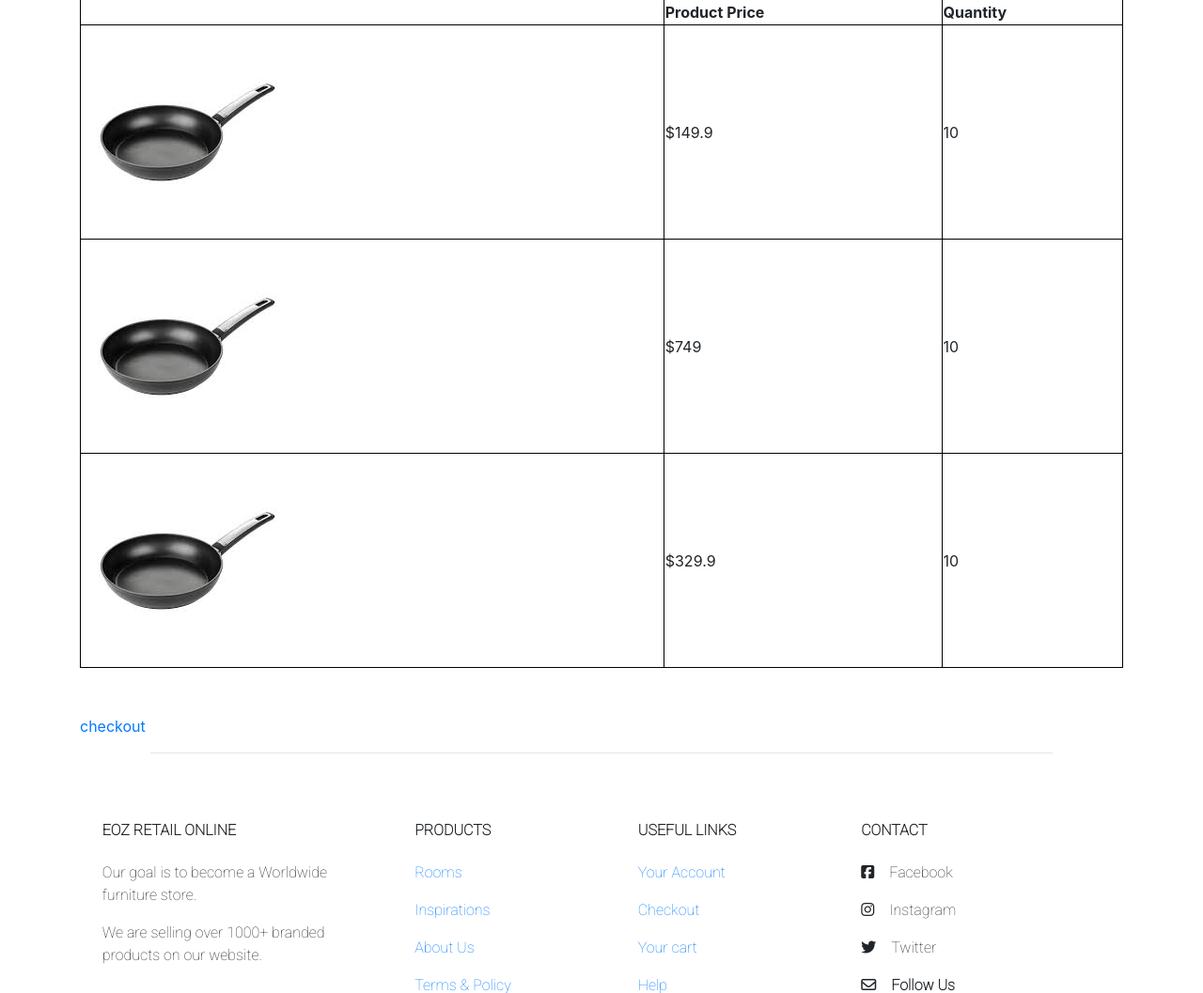
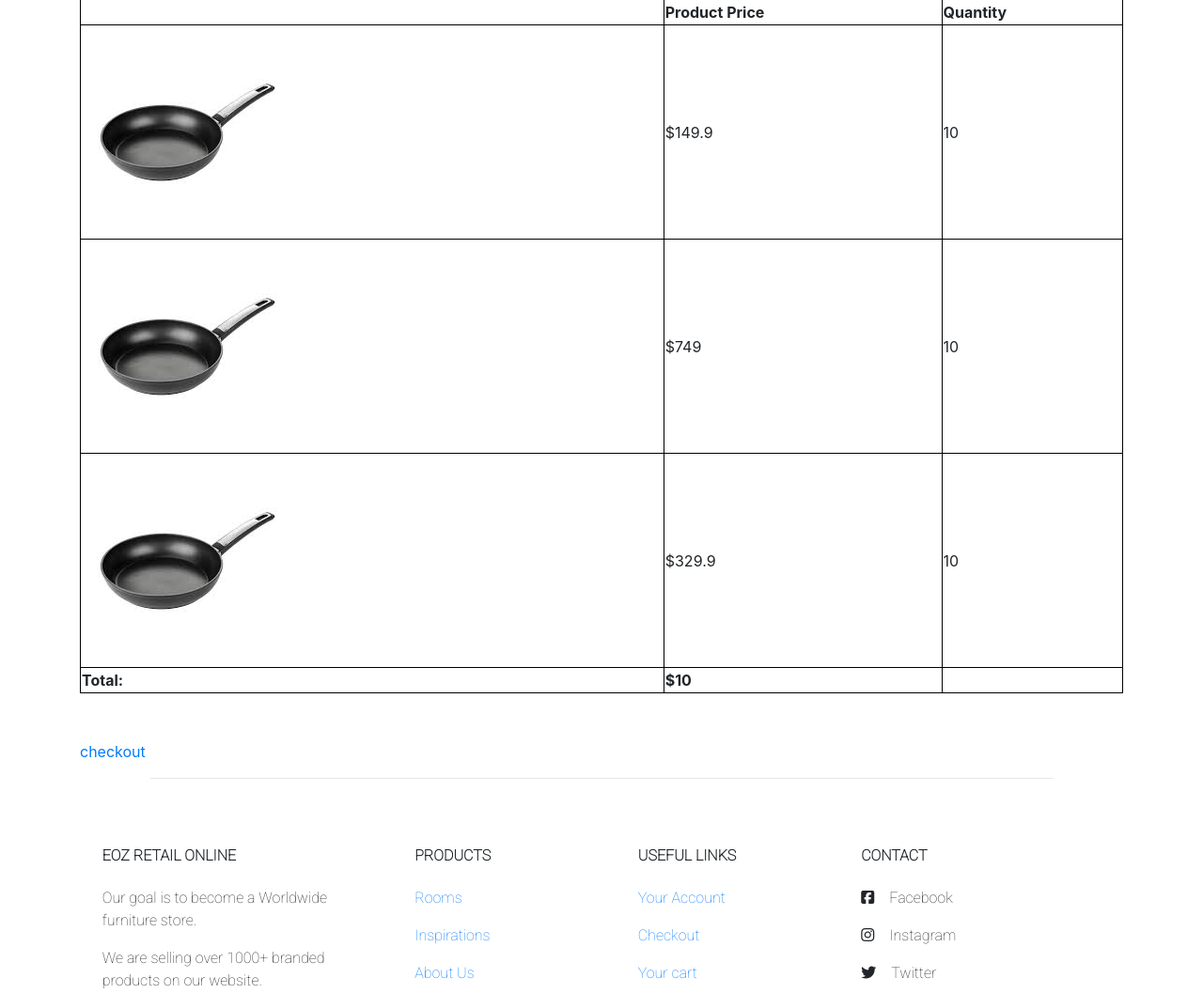
Before and after one commit to EOZLogistic/eozretailer.github.io, a Flask app: page /checkout in a window 1280 px wide. Shown: the part 312-1369 px from the top of the page at 94% size. Run offline with Flask 2, Linux system fonts and the light colour scheme; the visitor is signed in with stand-in values (Sample User, id 1); tables that the repository leaves empty or names only in its code hold one stand-in row (values such as "Sample post"); some libraries are stand-ins or nearby versions.

Commit message:
commit on 'main

```diff
--- a/main/app/app.py
+++ b/main/app/app.py
@@ -201,10 +201,11 @@ def cart():
             qty_1 = form.qty_1.data
             qty_2 = form.qty_2.data
             qty_3 = form.qty_3.data
+            total = qty_1*149.9 +qty_2*749 + qty_3*329.9
 
             # Create cursor
             cur = mysql.connection.cursor()
-            cur.execute("INSERT INTO cart(address, qty_1, qty_2, qty_3) VALUES (%s, %s, %s, %s)", (address, qty_1, qty_2, qty_3))
+            cur.execute("INSERT INTO cart(address, qty_1, qty_2, qty_3, total) VALUES (%s, %s, %s, %s, %s)", (address, qty_1, qty_2, qty_3, total))
 
             # Commit to database
             mysql.connection.commit()
--- a/main/app/templates/checkout.html
+++ b/main/app/templates/checkout.html
@@ -37,6 +37,10 @@
         <td>$329.9</td>
         <td>{{cartDetails[0]['qty_3']}}</td>
     </tr>
+    <tr>
+      <td><b>Total:</b>
+      <td><b>${{cartDetails[0]['total']}}</b></td>
+      <td></td>
     </table>
   <div class="col-50" style="margin-top:50px; margin:center;">
       <div id="smart-button-container">
```
